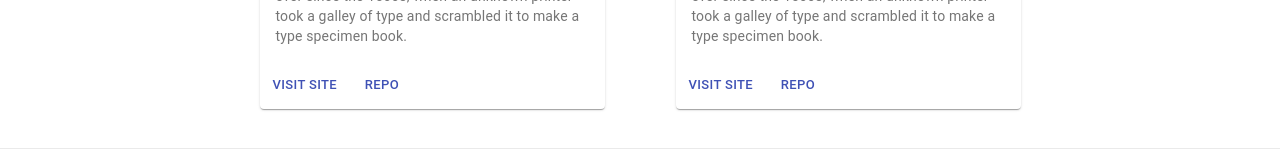
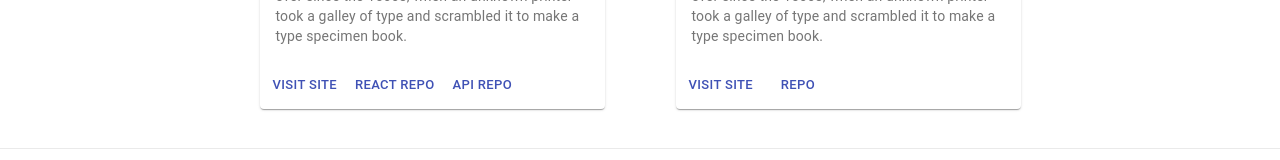
Before and after one commit to palexander227/peter-portfolio-react, a Next.js app: page /projects in a window 1280 px wide. Shown: the part 1230-1390 px from the top of the page. Built offline with nearby package versions, Linux system fonts and the light colour scheme.

Commit message:
Add more links

```diff
--- a/src/data.js
+++ b/src/data.js
@@ -62,8 +62,12 @@ const data = {
             visitSite: "https://blog.thoughtmuseum.com",
             repos: [
                 {
-                    name: "Repo",
-                    link: ""
+                    name: "React Repo",
+                    link: "https://github.com/palexander227/tm-tech-blogging-node"
+                },
+                {
+                    name: "API Repo",
+                    link: "https://github.com/palexander227/tm-tech-blogging-api"
                 }
             ],
             image: "https://portfolio-react-2021.s3.us-west-1.amazonaws.com/images/projects/blog.png",
@@ -75,7 +79,7 @@ const data = {
             repos: [
                 {
                     name: "Repo",
-                    link: ""
+                    link: "https://github.com/palexander227/zen-tracker"
                 }
             ],
             image: "https://portfolio-react-2021.s3.us-west-1.amazonaws.com/images/projects/workout-app.png",
```
